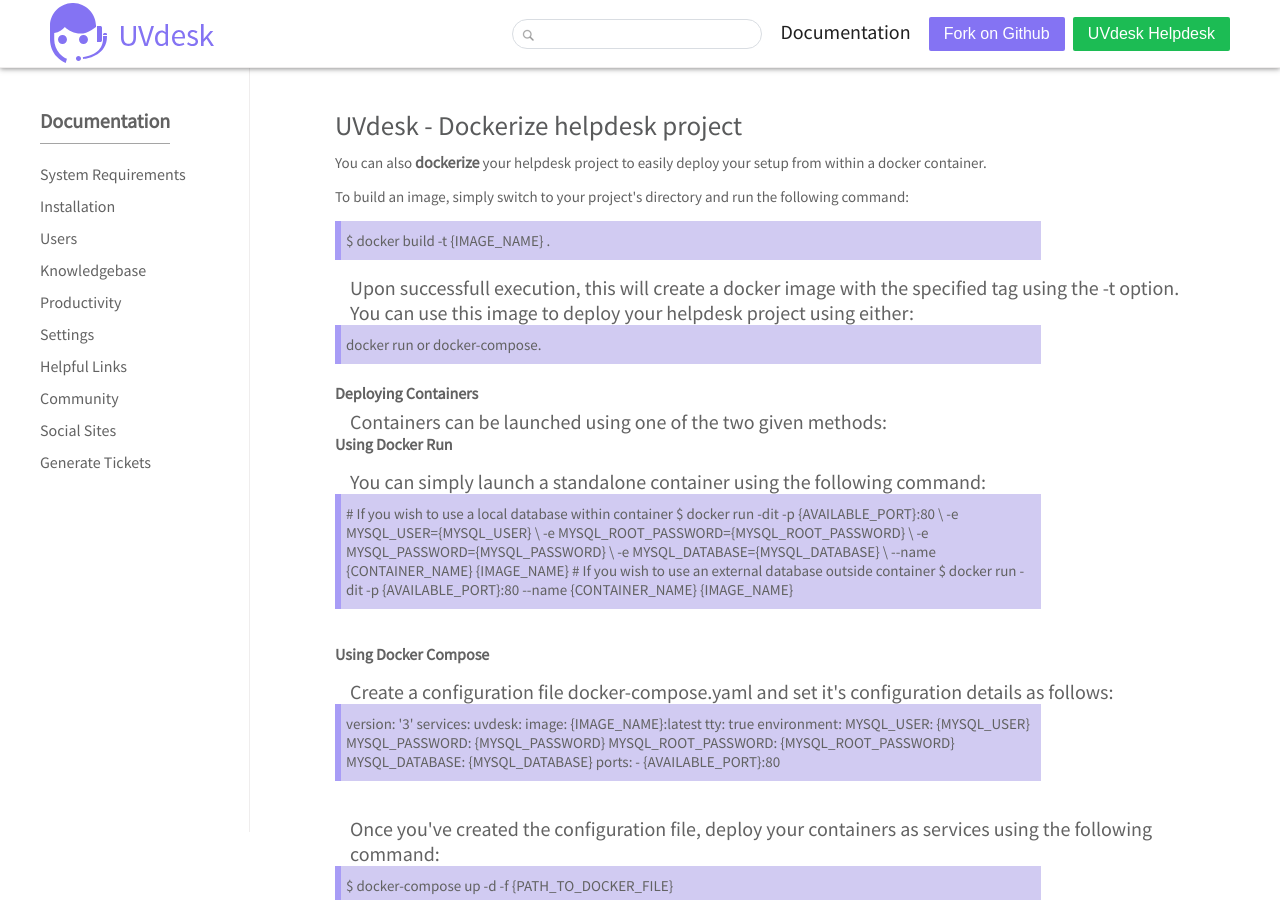
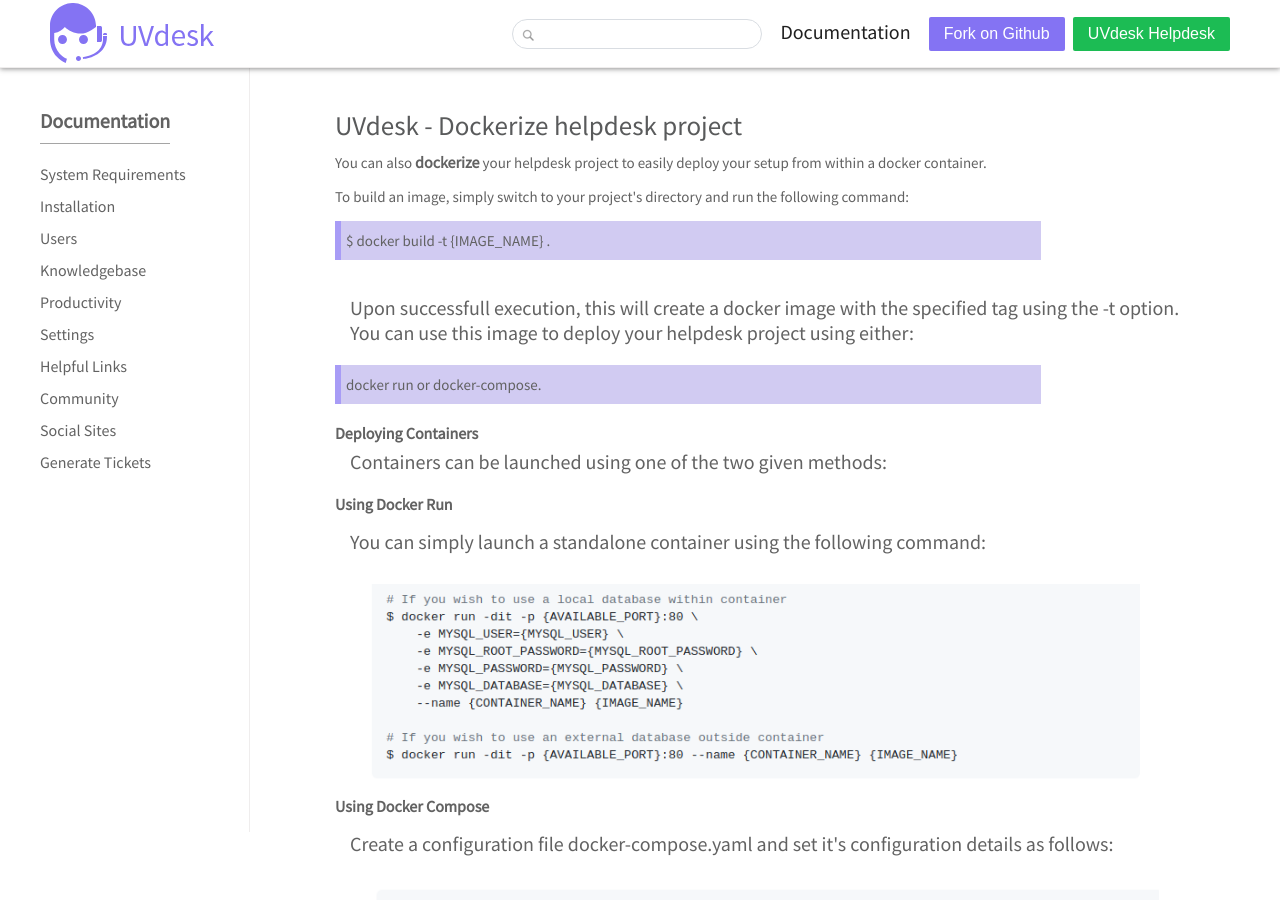
Before and after one commit to uvdesk/uvdesk.github.io, a Jekyll site: the page built from _uvdemo/default/docker.html, in a window 1280 px wide and 900 px high. Built offline with Jekyll 4.4.1, drawn with Linux system fonts in a browser that asks for light colours.

Commit message:
docker added into uvdesk doc

```diff
--- a/_uvdemo/default/docker.html
+++ b/_uvdemo/default/docker.html
@@ -11,42 +11,20 @@
     <div class="components-topics">
         <p class="paragraph1">You can also <b>dockerize</b> your helpdesk project to easily deploy your setup from within a docker container.</p>
         <p class="paragraph1">To build an image, simply switch to your project's directory and run the following command:</p>
-        <p class="command">$ docker build -t {IMAGE_NAME} .</p>
-        <p>Upon successfull execution, this will create a docker image with the specified tag using the -t option. You can use this image to deploy your helpdesk project using either:</p>
+        <p class="command">$ docker build -t {IMAGE_NAME} .</p><br/>
+        <p>Upon successfull execution, this will create a docker image with the specified tag using the -t option. You can use this image to deploy your helpdesk project using either:</p></br/>
         <p class="command">docker run or docker-compose.</p>
 
         <p class="component-sub-title"><b>Deploying Containers</b></p>
-        <p>Containers can be launched using one of the two given methods:</p>
+        <p>Containers can be launched using one of the two given methods:</p></br/>
 
         <p class="paragraph1"><b>Using Docker Run</b></p>
-        <p>You can simply launch a standalone container using the following command:</p>
-        <p class="command">
-            # If you wish to use a local database within container
-            $ docker run -dit -p {AVAILABLE_PORT}:80 \
-                -e MYSQL_USER={MYSQL_USER} \
-                -e MYSQL_ROOT_PASSWORD={MYSQL_ROOT_PASSWORD} \
-                -e MYSQL_PASSWORD={MYSQL_PASSWORD} \
-                -e MYSQL_DATABASE={MYSQL_DATABASE} \
-                --name {CONTAINER_NAME} {IMAGE_NAME}
-
-            # If you wish to use an external database outside container
-            $ docker run -dit -p {AVAILABLE_PORT}:80 --name {CONTAINER_NAME} {IMAGE_NAME}</p><br/>
+        <p>You can simply launch a standalone container using the following command:</p><br/>
+        <img class='ipsum-logo' src="/assets/images/docker1.png" alt="uvdesk-image"><br/>
 
         <p class="paragraph1"><b>Using Docker Compose</b></p>
-        <p>Create a configuration file docker-compose.yaml and set it's configuration details as follows:</p>
-        <p class="command">
-            version: '3'
-                services:
-                    uvdesk:
-                        image: {IMAGE_NAME}:latest
-                        tty: true
-                        environment:
-                            MYSQL_USER: {MYSQL_USER}
-                            MYSQL_PASSWORD: {MYSQL_PASSWORD}
-                            MYSQL_ROOT_PASSWORD: {MYSQL_ROOT_PASSWORD}
-                            MYSQL_DATABASE: {MYSQL_DATABASE}
-                        ports:
-                            - {AVAILABLE_PORT}:80</p><br/>
+        <p>Create a configuration file docker-compose.yaml and set it's configuration details as follows:</p><br/>
+        <img class='ipsum-logo' src="/assets/images/docker2.png" alt="uvdesk-image"><br/><br/>
 
         <p>Once you've created the configuration file, deploy your containers as services using the following command:</p>
 
```
Also changed, not shown: assets/images/docker1.png (added), assets/images/docker2.png (added).
